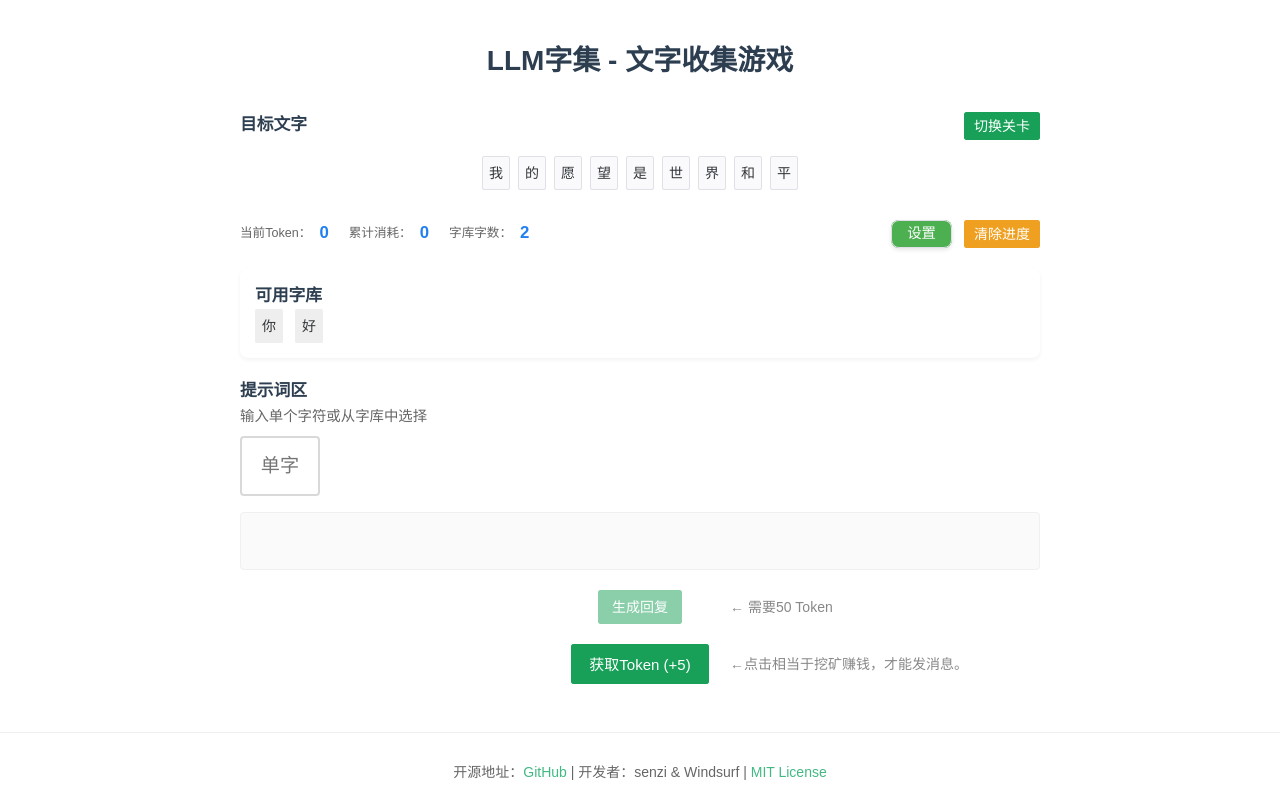
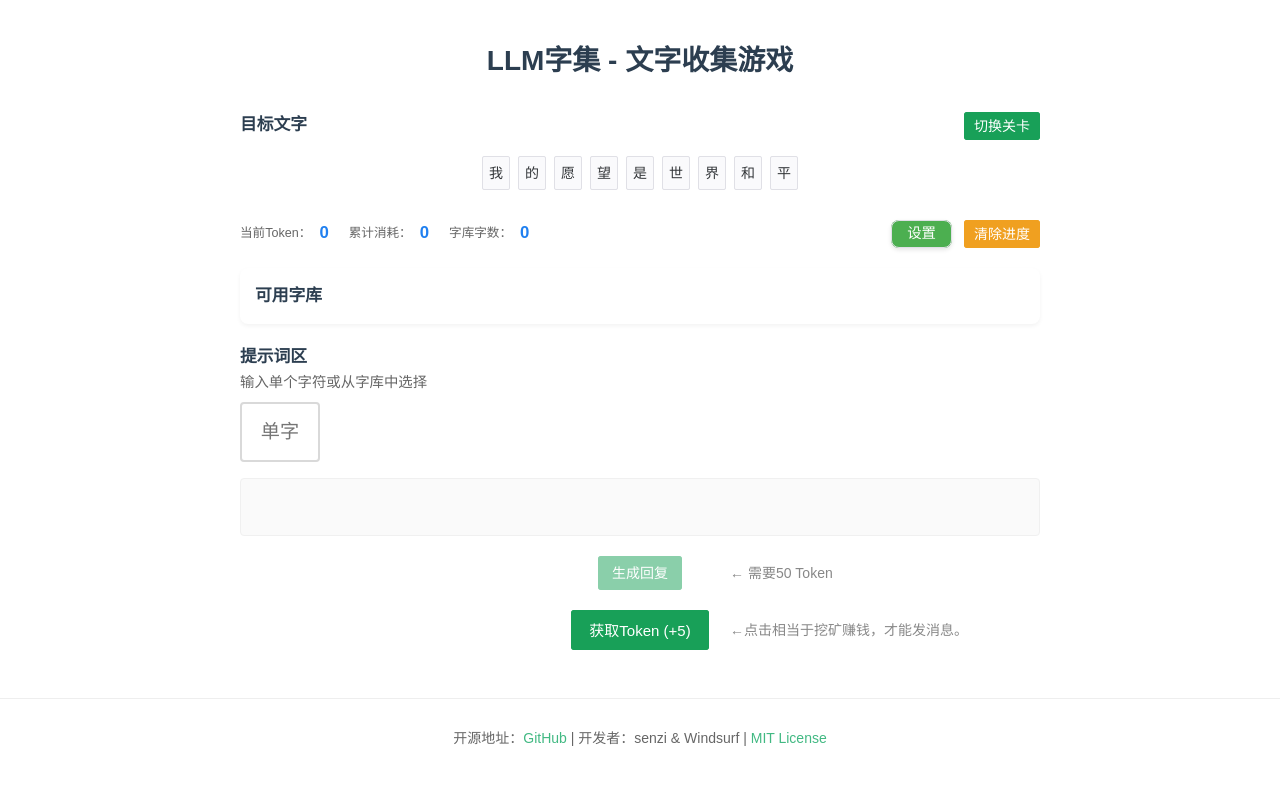
Before and after one commit to senzi/token-collector-game, a Vue app: page / in a window 1280 px wide. Built offline with nearby package versions, Linux system fonts and the light colour scheme; a small style sheet from the web is missing.

Commit message:
"Updated game levels with new entries and corrected initial characters. Enhanced progress clearing logic to preserve custom initial characters."

```diff
--- a/src/App.vue
+++ b/src/App.vue
@@ -35,6 +35,7 @@ const inputChar = ref('')
 const showLevelModal = ref(false);
 const selectedLevel = ref(gameStore.currentLevel);
 const customLevelPhrase = ref(gameStore.customPhrase);
+const customInitialChars = ref('');
 const lastPrompt = ref('');
 
 const isValidChar = computed(() => {
@@ -261,7 +262,8 @@ const confirmSwitchLevel = async () => {
       try {
         await gameStore.switchLevel(
           selectedLevel.value,
-          customLevelPhrase.value
+          customLevelPhrase.value,
+          customInitialChars.value
         );
         message.success('关卡切换成功');
         showLevelModal.value = false;
@@ -279,6 +281,13 @@ watch(() => gameStore.isGameComplete, (newValue) => {
     showFireworks();
   }
 });
+
+const highlightAnswer = (answer) => {
+  const targetChars = new Set(gameStore.targetPhrase.split(''));
+  return answer.split('').map(char => {
+    return targetChars.has(char) ? `<span class="highlight">${char}</span>` : char;
+  }).join('');
+};
 </script>
 
 <template>
@@ -302,7 +311,7 @@ watch(() => gameStore.isGameComplete, (newValue) => {
             </n-tag>
           </div>
           <div v-if="gameStore.isGameComplete" class="victory-message">
-            通关！截图分享到微博吧w
+            通关！截图分享给大家看看吧w
           </div>
         </div>
 
@@ -375,7 +384,7 @@ watch(() => gameStore.isGameComplete, (newValue) => {
               <div class="llm-response">
                 <strong>答：</strong>
                 <span v-if="gameStore.isGeneratingResponse">LLM正在输入...</span>
-                <span v-else>{{ gameStore.llmResponse }}</span>
+                <span v-else v-html="highlightAnswer(gameStore.llmResponse)"></span>
               </div>
             </n-space>
           </n-card>
@@ -398,6 +407,17 @@ watch(() => gameStore.isGameComplete, (newValue) => {
             获取Token (+5)
           </n-button>
           <span class="token-info-text">←点击相当于挖矿赚钱，才能发消息。</span>
+        </div>
+
+        <div class="highlight-moments" v-if="gameStore.highlightMoments.length > 0">
+          <h3>高光时刻 <span style="font-size: 0.8em; color: gray;">(目标文字: {{ gameStore.targetPhrase }})</span></h3>
+          <n-space vertical>
+            <n-card v-for="(moment, index) in gameStore.highlightMoments" :key="index">
+              <div><strong>问：</strong> {{ moment.question }}</div>
+              <div><strong>答：</strong> <span v-html="highlightAnswer(moment.answer)"></span></div>
+            </n-card>
+          </n-space>
+          <span style="display: block; text-align: center; color: gray;">请享受「狙击」成功的快乐w</span>
         </div>
 
         <!-- 设置对话框 -->
@@ -448,6 +468,12 @@ watch(() => gameStore.isGameComplete, (newValue) => {
                 placeholder="请输入自定义关卡的目标文字（仅支持中文字符）"
                 :maxlength="50"
               />
+              <n-input
+                v-if="selectedLevel === 'custom'"
+                v-model:value="customInitialChars"
+                type="textarea"
+                placeholder="请输入自定义关卡的初始字符"
+              />
 
               <n-space justify="end">
                 <n-button @click="showLevelModal = false">取消</n-button>
@@ -473,3 +499,10 @@ watch(() => gameStore.isGameComplete, (newValue) => {
     </n-config-provider>
   </n-message-provider>
 </template>
+
+<style>
+.highlight {
+  background-color: rgb(255, 255, 218);
+  font-weight: bold;
+}
+</style>
--- a/src/stores/gameStore.js
+++ b/src/stores/gameStore.js
@@ -20,17 +20,27 @@ const presetConfigs = [
 
 const SYSTEM_PROMPT = '你服务的对象能使用的文字有限，可能不成句子。但你很有耐心，请尽可能理解TA的意图。回复不带列表，不带Markdown。仅用中文回复。没有起手式，直述，出其不意。不打招呼！'
 
+//调试作弊用：
+//const SYSTEM_PROMPT = '所有回复以"最好的就是我。'
+
 // 预设关卡
 const LEVELS = [
-  { id: 1, phrase: '我的愿望是世界和平', name: '第一关：世界和平' },
-  { id: 2, phrase: '春暖花开日月明朗', name: '第二关：美好时光' },
-  { id: 3, phrase: '爱国富强和谐友善敬业福', name: '第三关：集五福' }
+  { id: 1, phrase: '我的愿望是世界和平', name: '第一关：世界和平', initialChars: ['喵'] },
+  { id: 2, phrase: '春暖花开日月明朗', name: '第二关：美好时光', initialChars: ['汪'] },
+  { id: 3, phrase: '爱国富强和谐友善敬业福', name: '第三关：集五福', initialChars: ['宝'] },
+  { id: 4, phrase: '一二三四五六七八九十百千万', name: '第四关：数来宝', initialChars: ['陈','景','润'] },
+  { id: 5, phrase: '黄龙江一派全都带蓝牙', name: '第五关：高速运转', initialChars: ['啊','巴'] }
 ];
 
 // 从localStorage获取已收集的字符，如果没有则使用初始字符
 const getSavedChars = () => {
   const savedChars = localStorage.getItem('collectedChars');
-  return savedChars ? new Set(JSON.parse(savedChars)) : new Set(['你', '好']);
+  if (savedChars) {
+    return new Set(JSON.parse(savedChars));
+  }
+  const currentLevel = localStorage.getItem('currentLevel') || '1';
+  const level = LEVELS.find(l => l.id === parseInt(currentLevel));
+  return new Set(level ? level.initialChars : []);
 };
 
 // 获取当前关卡的目标短语
@@ -50,9 +60,9 @@ export const useGameStore = defineStore('game', {
   state: () => ({
     tokens: parseInt(localStorage.getItem('tokens')) || 0,
     totalUsedTokens: parseInt(localStorage.getItem('totalUsedTokens')) || 0,
-    collectedChars: getSavedChars(),
-    targetPhrase: getCurrentLevelPhrase(),
     currentLevel: localStorage.getItem('currentLevel') || '1',
+    targetPhrase: localStorage.getItem('customPhrase') || LEVELS[0].phrase,
+    collectedChars: new Set(JSON.parse(localStorage.getItem('collectedChars') || '[]')),
     customPhrase: localStorage.getItem('customPhrase') || '',
     hasCompletedAnyLevel: localStorage.getItem('hasCompletedAnyLevel') === 'true',
     currentPrompt: '',
@@ -62,6 +72,7 @@ export const useGameStore = defineStore('game', {
     model: localStorage.getItem('model') || presetConfigs[0].model,
     presetConfigs: presetConfigs,
     levels: LEVELS,
+    highlightMoments: JSON.parse(localStorage.getItem('highlightMoments')) || [],
   }),
 
   getters: {
@@ -106,12 +117,35 @@ export const useGameStore = defineStore('game', {
     addCollectedChars(text) {
       let hasNewChars = false;
       const newChars = text.split('');
+      const targetChars = new Set(this.targetPhrase.split(''));
+      const collectedInResponse = new Set();
+
+      console.log('New characters in response:', newChars);
+      console.log('Target characters:', Array.from(targetChars));
+      console.log('Collected characters before update:', Array.from(this.collectedChars));
+
       newChars.forEach(char => {
         if (/[\u4e00-\u9fa5]/.test(char) && !this.collectedChars.has(char)) {
           this.collectedChars.add(char);
           hasNewChars = true;
+          if (targetChars.has(char)) {
+            collectedInResponse.add(char);
+          }
         }
       });
+
+      console.log('Collected in response:', Array.from(collectedInResponse));
+      console.log('Highlight moments before update:', this.highlightMoments);
+
+      if (collectedInResponse.size > 0) {
+        this.highlightMoments.push({
+          question: this.currentPrompt,
+          answer: text
+        });
+        localStorage.setItem('highlightMoments', JSON.stringify(this.highlightMoments));
+        console.log('Highlight moments updated:', this.highlightMoments);
+      }
+
       if (hasNewChars) {
         localStorage.setItem('collectedChars', JSON.stringify(Array.from(this.collectedChars)));
       }
@@ -156,14 +190,23 @@ export const useGameStore = defineStore('game', {
       // 重置游戏状态
       this.tokens = 0;
       this.totalUsedTokens = 0;
-      this.collectedChars = new Set(['你', '好']);
+      const currentLevel = localStorage.getItem('currentLevel');
+      if (currentLevel === 'custom') {
+        const customInitialChars = localStorage.getItem('customInitialChars') || '';
+        this.collectedChars = new Set(customInitialChars.split(''));
+      } else {
+        const level = LEVELS.find(l => l.id === parseInt(currentLevel || '1'));
+        this.collectedChars = new Set(level ? level.initialChars : []);
+      }
       this.currentPrompt = '';
       this.llmResponse = '';
+      this.highlightMoments = [];
 
       // 保存到localStorage
       localStorage.setItem('tokens', '0');
       localStorage.setItem('totalUsedTokens', '0');
-      localStorage.setItem('collectedChars', JSON.stringify(['你', '好']));
+      localStorage.setItem('collectedChars', JSON.stringify(Array.from(this.collectedChars)));
+      localStorage.setItem('highlightMoments', JSON.stringify([]));
 
       // 恢复API配置
       this.apiKey = apiKey;
@@ -175,21 +218,35 @@ export const useGameStore = defineStore('game', {
     },
 
     // 切换关卡
-    async switchLevel(levelId, customPhrase = '') {
+    async switchLevel(levelId, customPhrase = '', customInitialChars = '') {
       // 如果是自定义关卡
       if (levelId === 'custom') {
         if (!this.hasCompletedAnyLevel) {
           throw new Error('需要完成任意官方关卡后才能使用自定义关卡');
         }
+        console.log('Custom Level Phrase:', customPhrase);
         // 过滤只保留中文字符
         const filteredPhrase = customPhrase.replace(/[^\u4e00-\u9fa5]/g, '');
+        console.log('Filtered Custom Level Phrase:', filteredPhrase);
         if (!filteredPhrase) {
           throw new Error('请输入有效的中文字符');
         }
-        this.customPhrase = filteredPhrase;
-        this.targetPhrase = filteredPhrase;
-        this.currentLevel = 'custom';
-        localStorage.setItem('customPhrase', filteredPhrase);
+        const filteredInitialChars = customInitialChars.replace(/[^\u4e00-\u9fa5]/g, '');
+        const customLevel = {
+          id: 'custom',
+          phrase: filteredPhrase,
+          name: '自定义关卡',
+          initialChars: Array.from(new Set(filteredInitialChars.split('')))
+        };
+        this.clearGameProgress();
+        this.targetPhrase = customLevel.phrase;
+        this.collectedChars = new Set(customLevel.initialChars);
+        this.currentLevel = customLevel.id;
+        localStorage.setItem('customPhrase', customLevel.phrase);
+        localStorage.setItem('customInitialChars', customLevel.initialChars.join(''));
+        localStorage.setItem('collectedChars', JSON.stringify(Array.from(this.collectedChars)));
+        localStorage.setItem('currentLevel', this.currentLevel);
+        return;
       } else {
         const level = this.levels.find(l => l.id === levelId);
         if (!level) {
```
